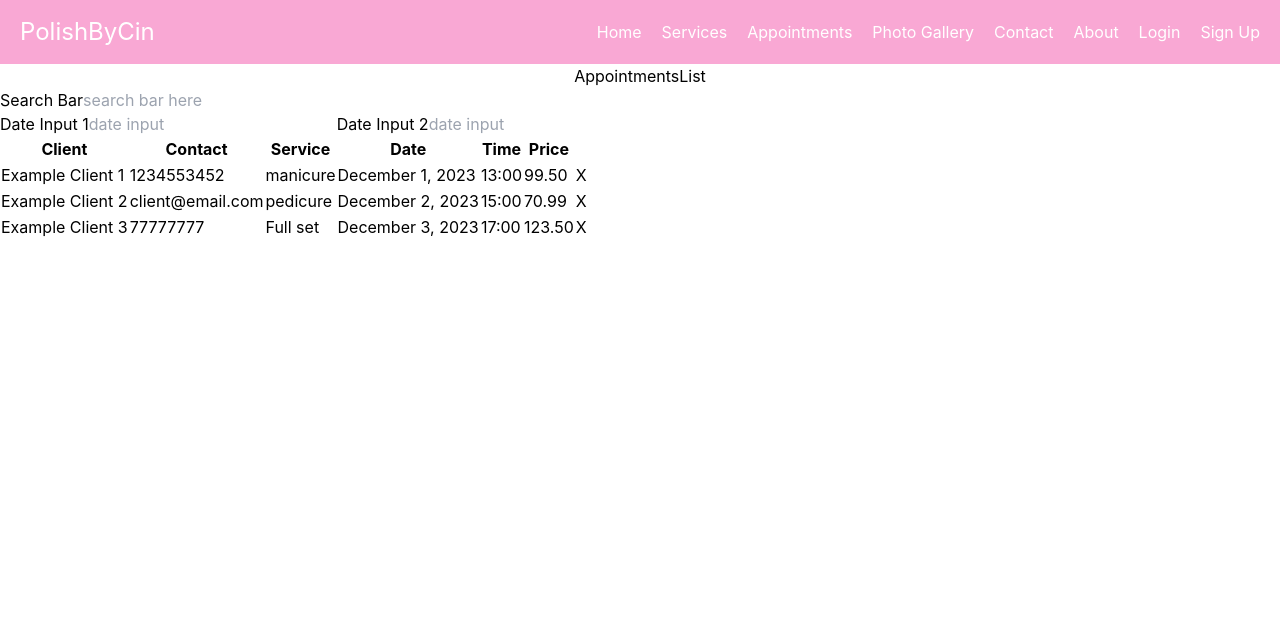
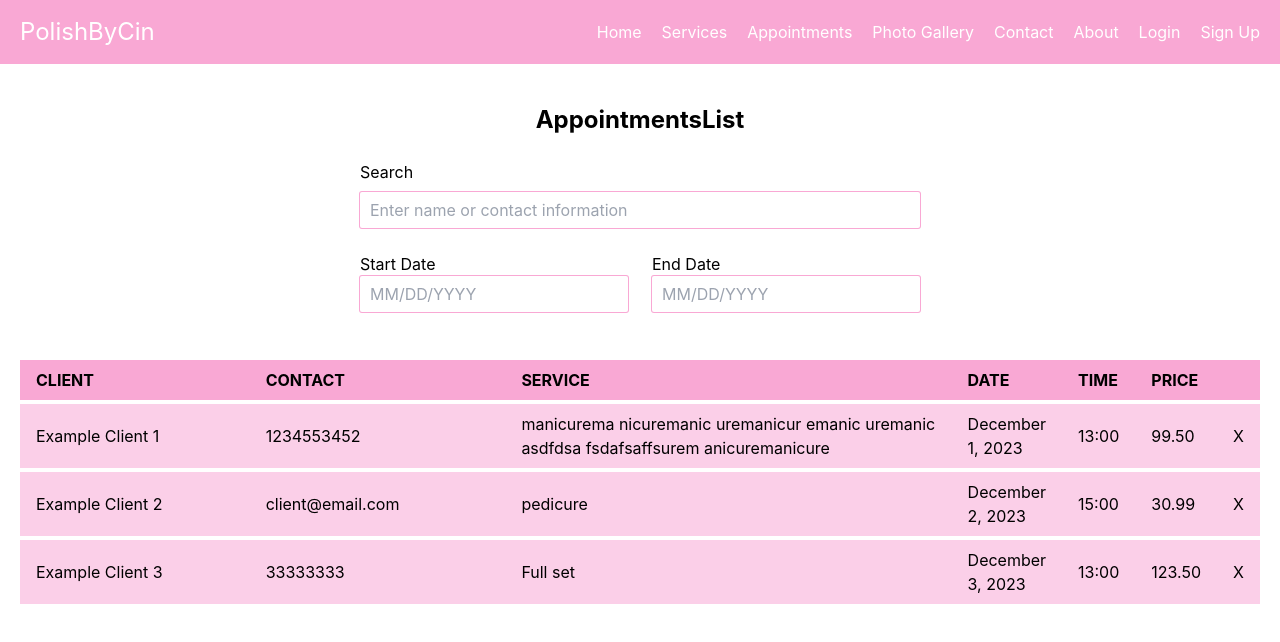
Before and after one commit to ryanpv/beauty-service-app, a React (Create React App) app in the folder client/: page /appointments in a window 1280 px wide. Shown: the top 642 px of the page. Built offline with nearby package versions, Linux system fonts and the light colour scheme.

Commit message:
added styling to appointments page with mock data

```diff
--- a/client/src/components/appointments-list.tsx
+++ b/client/src/components/appointments-list.tsx
@@ -1,80 +1,98 @@
 import React from 'react'
 
 export default function AppointmentsList() {
+  const admin = true
   return (
-    <div className='container'>
-      <h1 className='text-center'>
+    <div className='container flex flex-col space-y-6'>
+      <h1 className='mt-10 text-center text-2xl font-bold'>
       AppointmentsList
       </h1>
-
-      <div>
-        <form className=''>
+{/* FILTER FORM  */}
+      <div className='mt-10 mx-auto'>
+        <form className='space-y-6'>
           <div>
-            <label>Search Bar</label>
-            <input placeholder='search bar here' />
+            <label>
+              Search
+            </label>
+            <div className='mt-2'>
+              <input
+                placeholder='Enter name or contact information'
+                className='block w-full py-1.5 px-2.5 border-0 rounded-sm ring-1 ring-pink-300'
+              />
+            </div>
           </div>
-          <div className='flex flex-wrap'>
+          <div className='flex flex-wrap space-x-6'>
             <div>
               <label>
-                Date Input 1
+                Start Date
               </label>
-              <input placeholder='date input'/>
+              <div>
+                <input
+                  placeholder='MM/DD/YYYY'
+                  className='block py-1.5 px-2.5 border-0 rounded-sm ring-1 ring-pink-300'
+                />
+              </div>
             </div>
             <div>
               <label>
-                Date Input 2
+                End Date
               </label>
-              <input placeholder='date input'/>
+              <div>
+                <input
+                  placeholder='MM/DD/YYYY'
+                  className='block py-1.5 px-2.5 border-0 rounded-sm ring-1 ring-pink-300'
+                />
+              </div>
             </div>
           </div>
         </form>
       </div>
 
-      <div>
-        <table className='table-fixed'>
-          <thead>
-            <tr>
-              <th>Client</th>
-              <th>Contact</th>
-              <th>Service</th>
-              <th>Date</th>
-              <th>Time</th>
-              <th>Price</th>
-              <th></th>
+{/* APPOINTMENT LIST TABLE */}
+      <div className='overflow-auto text-left p-5'>
+        <table className='table-auto overflow-scroll border-separate border-spacing-y-1'>
+          <thead className='uppercase border'>
+            <tr className='bg-pink-300'>
+              <th className='px-4 py-2 w-1/4'>Client</th>
+              <th className='px-4 py-2 w-1/4'>Contact</th>
+              <th className='px-4 py-2 w-1/2'>Service</th>
+              <th className='px-4 py-2 w-1/4'>Date</th>
+              <th className='px-4 py-2 w-1/4'>Time</th>
+              <th className='px-4 py-2 w-1/4'>Price</th>
+              <th className='px-4 py-2 w-1/4'></th>
             </tr>
           </thead>
           <tbody>
-            <tr>
-              <td>Example Client 1</td>
-              <td>1234553452</td>
-              <td>manicure</td>
-              <td>December 1, 2023</td>
-              <td>13:00</td>
-              <td>99.50</td>
-              <td>X</td>
+            <tr className='bg-pink-200'>
+              <td className='px-4 py-2'>Example Client 1</td>
+              <td className='px-4 py-2'>1234553452</td>
+              <td className='px-4 py-2'>manicurema nicuremanic uremanicur emanic uremanic asdfdsa fsdafsaffsurem anicuremanicure</td>
+              <td className='px-4 py-2'>December 1, 2023</td>
+              <td className='px-4 py-2'>13:00</td>
+              <td className='px-4 py-2'>99.50</td>
+              { admin ? <td className='px-4 py-2'>X</td> : null }
             </tr>
-            <tr>
-              <td>Example Client 2</td>
-              <td>client@email.com</td>
-              <td>pedicure</td>
-              <td>December 2, 2023</td>
-              <td>15:00</td>
-              <td>70.99</td>
-              <td>X</td>
+            <tr className='bg-pink-200'>
+              <td className='px-4 py-2'>Example Client 2</td>
+              <td className='px-4 py-2'>client@email.com</td>
+              <td className='px-4 py-2'>pedicure</td>
+              <td className='px-4 py-2'>December 2, 2023</td>
+              <td className='px-4 py-2'>15:00</td>
+              <td className='px-4 py-2'>30.99</td>
+              <td className='px-4 py-2'>X</td>
             </tr>
-            <tr>
-              <td>Example Client 3</td>
-              <td>77777777</td>
-              <td>Full set</td>
-              <td>December 3, 2023</td>
-              <td>17:00</td>
-              <td>123.50</td>
-              <td>X</td>
+            <tr className='bg-pink-200'>
+              <td className='px-4 py-2'>Example Client 3</td>
+              <td className='px-4 py-2'>33333333</td>
+              <td className='px-4 py-2'>Full set</td>
+              <td className='px-4 py-2'>December 3, 2023</td>
+              <td className='px-4 py-2'>13:00</td>
+              <td className='px-4 py-2'>123.50</td>
+              <td className='px-4 py-2'>X</td>
             </tr>
           </tbody>
         </table>
       </div>
-
     </div>
   )
 }
--- a/client/src/components/home-page.tsx
+++ b/client/src/components/home-page.tsx
@@ -11,7 +11,13 @@ export default function HomePage() {
         />
         <h1 className='text-center'>Polish By Cin</h1>
         <p>Introduction blurb???</p>
-        <a href='/book-appointment'>Book Appointment</a>
+
+        <a
+        href='/add-new-service'
+        className='bg-pink-300 hover:bg-pink-200 px-3 py-1.5 mx-auto rounded-sm text-center font-semibold text-white focus:ring-2 focus:ring-pink-300 '
+        >
+        Book Appointment
+      </a>
       </header>
 
       <div className='flex border-solid border-2 justify-center'>
--- a/client/src/components/navbar.tsx
+++ b/client/src/components/navbar.tsx
@@ -3,7 +3,7 @@ import React,  { FC } from 'react'
 const Navbar: FC = () => {
   return (
     <>
-      <nav className='sticky top-0 w-screen flex bg-pink-300 text-white text-center'>
+      <nav className='sticky top-0 min-w-screen flex bg-pink-300 text-white text-center'>
         <div className='flex sm:flex-row flex-col flex-1 justify-between items-center'>
 
           <div className='grow-0 justify-start items-center px-5 text-2xl'>
```
